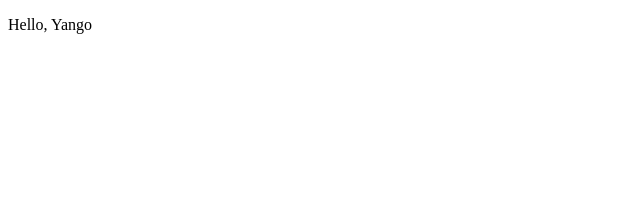
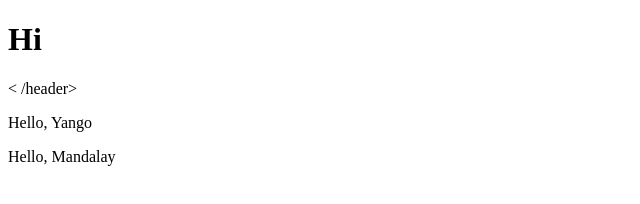
Before and after one commit to Viriya-Ashin/branch, a plain HTML site: page index.html in a window 1280 px wide. Shown: the whole page, without its empty margins (0-640 px from the left). Drawn offline with Linux system fonts and the light colour scheme.

Commit message:
modified html

```diff
--- a/index.html
+++ b/index.html
@@ -6,6 +6,10 @@
     <title>Git-Branch</title>
 </head>
 <body>
+    <header>
+        <h1>Hi</h1><
+        /header>
     <p>Hello, Yango</p>
+    <p>Hello, Mandalay</p>
 </body>
 </html>
```
